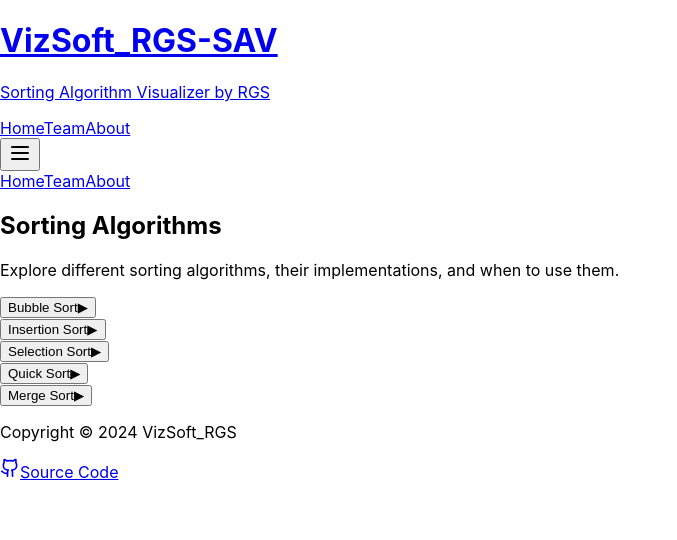
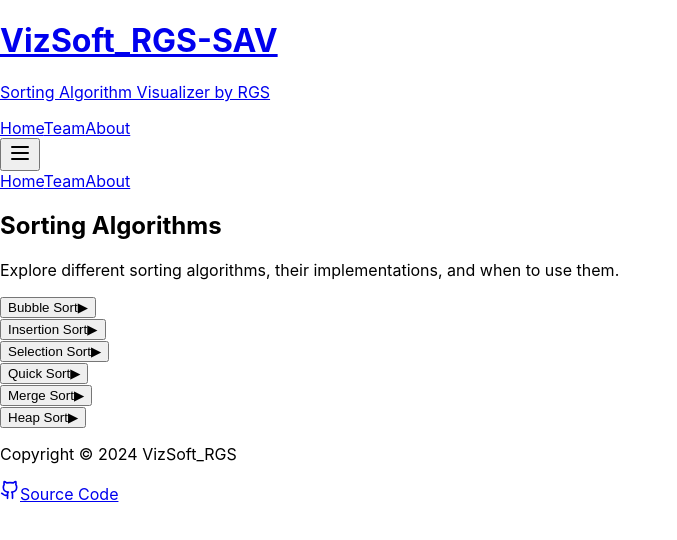
Before and after one commit to encodedcoderIIT/sorting-algorithm-visualizer, a React (Create React App) app: page /about in a window 1280 px wide. Shown: the top 540 px of the page, without its empty margins (0-677 px from the left). Built offline with nearby package versions, Linux system fonts and the light colour scheme; the HTML template or start-up script is replaced by a standard one.

Commit message:
Add Heap Sort in the app

```diff
--- a/src/components/About.tsx
+++ b/src/components/About.tsx
@@ -355,6 +355,67 @@ function merge(left, right) {
         ],
       },
     },
+    heap: {
+      title: "Heap Sort",
+      complexity: {
+        "Time (Best)": "O(n log n)",
+        "Time (Average)": "O(n log n)",
+        "Time (Worst)": "O(n log n)",
+        Space: "O(1)",
+      },
+      description:
+        "Heap Sort builds a heap from the input data and then repeatedly extracts the maximum element from the heap and rebuilds the heap.",
+      code: `function heapSort(arr) {
+      function heapify(arr, n, i) {
+        let largest = i;
+        const left = 2 * i + 1;
+        const right = 2 * i + 2;
+
+        if (left < n && arr[left] > arr[largest]) {
+          largest = left;
+        }
+
+        if (right < n && arr[right] > arr[largest]) {
+          largest = right;
+        }
+
+        if (largest !== i) {
+          [arr[i], arr[largest]] = [arr[largest], arr[i]];
+          heapify(arr, n, largest);
+        }
+      }
+
+      const n = arr.length;
+
+      for (let i = Math.floor(n / 2) - 1; i >= 0; i--) {
+        heapify(arr, n, i);
+      }
+
+      for (let i = n - 1; i > 0; i--) {
+        [arr[0], arr[i]] = [arr[i], arr[0]];
+        heapify(arr, i, 0);
+      }
+
+      return arr;
+    }`,
+      useCases: [
+        "Large datasets",
+        "When constant space complexity is required",
+        "When a stable sort is not necessary",
+      ],
+      prosAndCons: {
+        pros: [
+          "Good time complexity of O(n log n)",
+          "In-place sorting algorithm",
+          "Not sensitive to the initial order of elements",
+        ],
+        cons: [
+          "Not a stable sort",
+          "More complex to implement compared to simpler algorithms like Bubble Sort",
+          "Requires random access to the data",
+        ],
+      },
+    },
   };
 
   return (
--- a/src/components/SortingVisualizer.tsx
+++ b/src/components/SortingVisualizer.tsx
@@ -342,6 +342,81 @@ const SortingVisualizer: React.FC = () => {
     setSorted(Array.from({ length: n }, (_, i) => i));
   }
 
+  // Heap Sort Implementation
+  async function heapSortStart() {
+    const arr = [...array]; // Create a local copy of the array
+    await heapSort(arr);
+
+    async function heapSort(arr: number[]) {
+      const n = arr.length;
+
+      // Build max heap
+      for (let i = Math.floor(n / 2) - 1; i >= 0; i--) {
+        await heapify(arr, n, i);
+      }
+
+      // Extract elements from heap one by one
+      for (let i = n - 1; i > 0; i--) {
+        // Move current root to end
+        setSwapping([0, i]);
+        [arr[0], arr[i]] = [arr[i], arr[0]];
+        setArray([...arr]);
+        setSwaps((prev) => prev + 1);
+        await delay(300);
+        setSwapping([]);
+
+        // Mark the sorted element
+        setSorted((prev) => [...prev, i]);
+
+        // Call max heapify on the reduced heap
+        await heapify(arr, i, 0);
+      }
+
+      // Mark the first element as sorted
+      setSorted((prev) => [...prev, 0]);
+    }
+
+    async function heapify(arr: number[], n: number, i: number) {
+      let largest = i;
+      const left = 2 * i + 1;
+      const right = 2 * i + 2;
+
+      // Compare left child
+      if (left < n) {
+        setComparing([i, left]);
+        setComparisons((prev) => prev + 1);
+        await delay(300);
+        if (arr[left] > arr[largest]) {
+          largest = left;
+        }
+        setComparing([]);
+      }
+
+      // Compare right child
+      if (right < n) {
+        setComparing([i, right]);
+        setComparisons((prev) => prev + 1);
+        await delay(300);
+        if (arr[right] > arr[largest]) {
+          largest = right;
+        }
+        setComparing([]);
+      }
+
+      // Swap and continue heapifying if root is not largest
+      if (largest !== i) {
+        setSwapping([i, largest]);
+        [arr[i], arr[largest]] = [arr[largest], arr[i]];
+        setArray([...arr]);
+        setSwaps((prev) => prev + 1);
+        await delay(300);
+        setSwapping([]);
+
+        await heapify(arr, n, largest);
+      }
+    }
+  }
+
   // Handle Started Sorting
   const handleStartSorting = async () => {
     try {
@@ -369,6 +444,9 @@ const SortingVisualizer: React.FC = () => {
           break;
         case "insertion": // Add this case
           await insertionSort();
+          break;
+        case "heapsort": // Add this case
+          await heapSortStart();
           break;
         default:
           console.log("Algorithm not implemented");
@@ -503,7 +581,6 @@ const SortingVisualizer: React.FC = () => {
             {algorithms[algorithm as keyof typeof algorithms].pseudocode}
           </pre>
         </div>
-        {/* Footer */}
       </div>
     </div>
   );
--- a/src/utils/sorting.ts
+++ b/src/utils/sorting.ts
@@ -111,6 +111,34 @@ export const algorithms: Record<string, Algorithm> = {
   right = mergeSort(arr[mid+1...n])
   return merge(left, right)`,
   },
+  heapsort: {
+    name: "Heap Sort",
+    timeComplexity: "O(n log n)",
+    spaceComplexity: "O(1)",
+    description:
+      "Builds a heap from the input data and then repeatedly extracts the maximum element from the heap and rebuilds the heap.",
+    pseudocode: `heapSort(arr)
+    buildMaxHeap(arr)
+    for i = length of arr - 1 to 1
+      swap(arr[0], arr[i])
+      heapify(arr, 0, i)
+
+    function buildMaxHeap(arr)
+      for i = length of arr / 2 - 1 to 0
+        heapify(arr, i, length of arr)
+
+    function heapify(arr, i, n)
+      largest = i
+      left = 2 * i + 1
+      right = 2 * i + 2
+      if left < n and arr[left] > arr[largest]
+        largest = left
+      if right < n and arr[right] > arr[largest]
+        largest = right
+      if largest != i
+        swap(arr[i], arr[largest])
+        heapify(arr, largest, n)`,
+  },
 };
 
 // Helper function to calculate delay based on array size and speed setting
```
